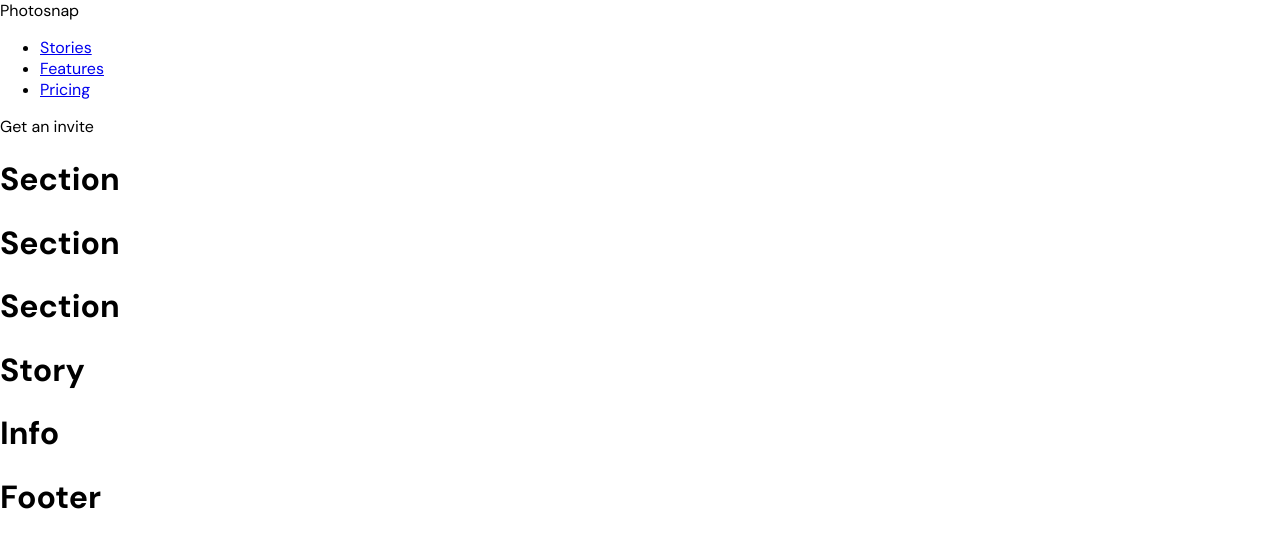
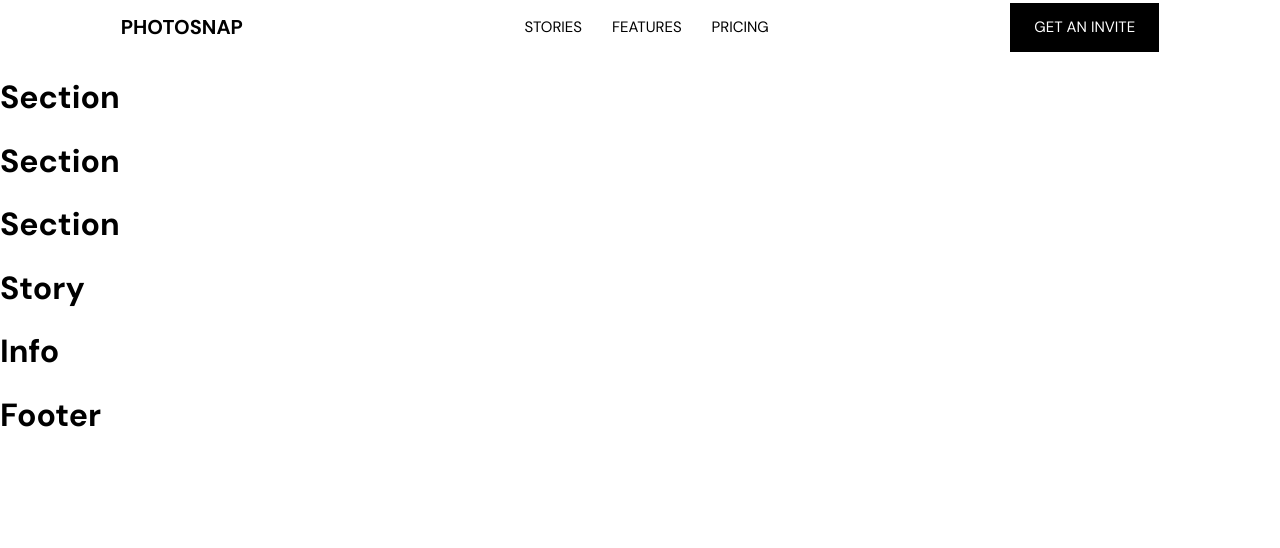
Before and after one commit to BuraYu/photosnap, a React (Create React App) app: page / in a window 1280 px wide. Shown: the top 548 px of the page. Built offline with nearby package versions, Linux system fonts and the light colour scheme.

Commit message:
add css for navbar

```diff
--- a/src/App.css
+++ b/src/App.css
@@ -52,3 +52,52 @@ body {
   font-family: "DM Sans", sans-serif;
   font-size: var(--base-font-size);
 }
+
+/*Navbar CSS*/
+
+.navbar__container {
+  display: flex;
+  justify-content: space-around;
+  align-items: center;
+  font-size: var(--body-font-size);
+  font-weight: var(--body-font-weight);
+  line-height: var(--body-lineheight);
+  text-transform: uppercase;
+}
+
+.navbar__logo {
+  font-size: 1.25rem;
+  font-weight: 700;
+}
+
+.navbar__navigation-list {
+  display: flex;
+  justify-content: space-between;
+  gap: 30px;
+  list-style-type: none;
+}
+
+.navbar__navigation-link {
+  color: var(--pureblack);
+  font-weight: var(--body-font-weight);
+  text-decoration: none;
+  transition: all ease-in-out 0.3s;
+}
+
+.navbar__navigation-link:hover {
+  color: var(--lightgrey);
+}
+
+.navbar__label {
+  color: var(--purewhite);
+  font-weight: var(--body-font-weight);
+  background-color: var(--pureblack);
+  padding: 12px 24px;
+}
+
+.navbar__label .navbar__lable-link {
+  text-decoration: none;
+  color: var(--purewhite);
+}
+
+/*Section CSS*/
--- a/src/components/Navbar.js
+++ b/src/components/Navbar.js
@@ -5,17 +5,27 @@ const Navbar = () => {
       <div className="navbar__navigation-container">
         <ul className="navbar__navigation-list">
           <li className="navbar__navigation-item">
-            <a href="#" className="navbar__navigation-link">Stories</a>
+            <a href="#" className="navbar__navigation-link">
+              Stories
+            </a>
           </li>
           <li className="navbar__navigation-item">
-            <a href="#" className="navbar__navigation-link">Features</a>
+            <a href="#" className="navbar__navigation-link">
+              Features
+            </a>
           </li>
           <li className="navbar__navigation-item">
-            <a href="#" className="navbar__navigation-link">Pricing</a>
+            <a href="#" className="navbar__navigation-link">
+              Pricing
+            </a>
           </li>
         </ul>
       </div>
-      <span className="navbar__label">Get an invite</span>
+      <span className="navbar__label">
+        <a href="#" className="navbar__lable-link">
+          Get an invite
+        </a>
+      </span>
     </nav>
   );
 };
```
